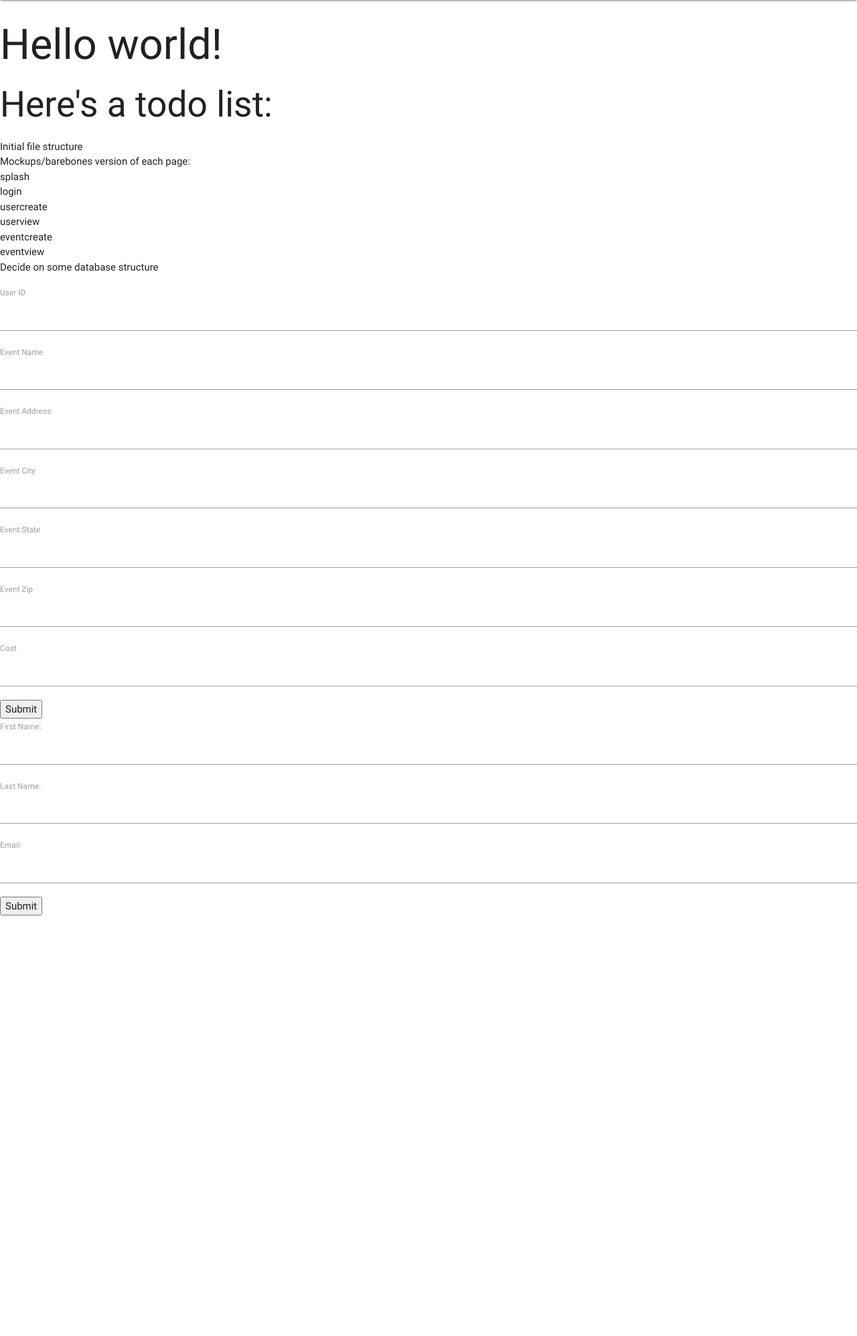
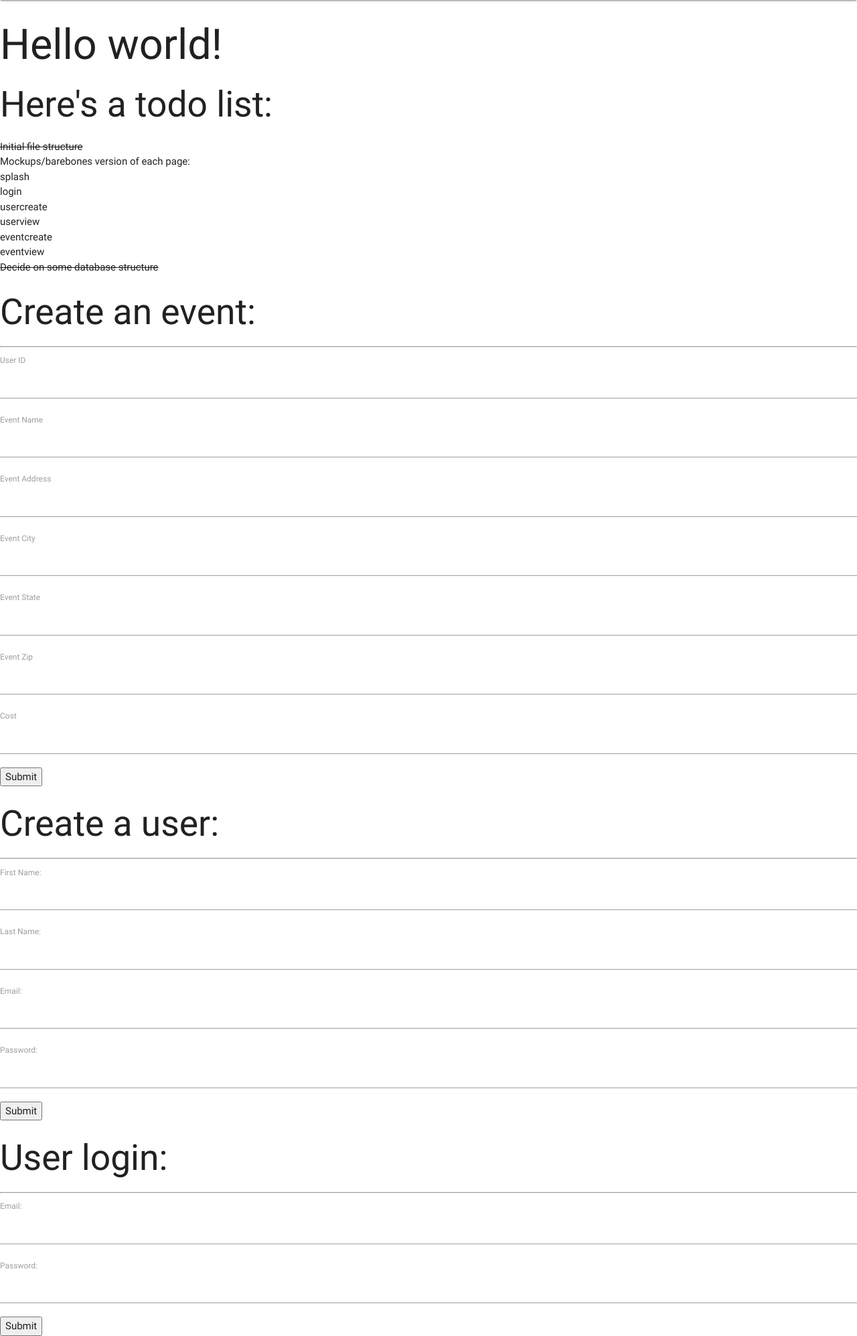
Before and after one commit to torrencj/Its-a-Go, a Node server app: page / in a window 1280 px wide. Shown: the part 64-2059 px from the top of the page at 67% size. Before the commit the page ends 1431 px from the top, so only its background shows below. Run offline with Node 20, Linux system fonts and the light colour scheme; some libraries are stand-ins or nearby versions.

```diff
--- a/app/models/user.js
+++ b/app/models/user.js
@@ -18,6 +18,9 @@ var User = sequelize.define("User", {
   },
   email: {
     type: DataTypes.STRING
+  },
+  hash: {
+    type: DataTypes.STRING
   }
 });
 
--- a/app/views/index.handlebars
+++ b/app/views/index.handlebars
@@ -3,7 +3,7 @@
 <h2>Here's a todo list:</h2>
 
 <ul>
-  <li>Initial file structure</li>
+  <strike><li>Initial file structure</li></strike>
   <li>
     Mockups/barebones version of each page:
     <ul>
@@ -15,43 +15,40 @@
       <li>eventview</li>
     </ul>
   </li>
-  <li>Decide on some database structure</li>
+  <strike><li>Decide on some database structure</li></strike>
 </ul>
 
+<!-- Create event placeholder -->
+<h2>Create an event:</h2>
+<hr>
 <form action="/api/event/new" method="POST">
-  <div>
     <label for="userId">User ID</label>
     <input type="text" name="userId">
-  </div>
-  <div>
+    <br>
     <label for="eventName">Event Name</label>
     <input type="text" name="eventName">
-  </div>
-  <div>
+    <br>
     <label for="eventAddress">Event Address</label>
     <input type="text" name="eventAddress">
-  </div>
-  <div>
+    <br>
     <label for="eventCity">Event City</label>
     <input type="text" name="eventCity">
-  </div>
-  <div>
+    <br>
     <label for="eventState">Event State</label>
     <input type="text" name="eventState">
-  </div>
-  <div>
+    <br>
     <label for="eventZip">Event Zip</label>
     <input type="text" name="eventZip">
-  </div>
-  <div>
+    <br>
     <label for="eventCost">Cost</label>
     <input type="text" name="eventCost">
-  </div>
-  <div>
+    <br>
     <button type="submit">Submit</button>
-  </div>
 </form>
 
+<!-- Create user placeholder -->
+<h2>Create a user:</h2>
+<hr>
 <form class="" action="/api/user/new" method="post">
   <label for="firstname"> First Name:</label>
   <input type="text" name="firstname">
@@ -61,5 +58,20 @@
   <br>
   <label for="email"> Email:</label>
   <input type="text" name="email">
+  <br>
+  <label for="pass"> Password:</label>
+  <input type="password" name="password">
   <button type="submit" name="button">Submit</button>
 </form>
+
+<!-- Login demo -->
+<h2>User login:</h2>
+<hr>
+<form class="" action="/api/user/login" method="post">
+  <label for="email"> Email:</label>
+  <input type="text" name="email">
+  <br>
+  <label for="pass"> Password:</label>
+  <input type="password" name="password">
+  <button type="submit" name="button">Submit</button>
+</form>
--- a/package.json
+++ b/package.json
@@ -18,6 +18,7 @@
   },
   "homepage": "https://github.com/marianapt/Project2#readme",
   "dependencies": {
+    "bcrypt": "^1.0.3",
     "body-parser": "^1.18.2",
     "express": "^4.15.4",
     "express-handlebars": "^3.0.0",
--- a/server.js
+++ b/server.js
@@ -12,7 +12,7 @@ var handlebars = require("express-handlebars");
 // Set up the Express App
 // =============================================================
 var app = express();
-var PORT = process.env.PORT || 8080;
+var PORT = process.env.PORT || 8000;
 
 // Requiring our models for syncing
 var db = require("./app/models");
```
Also changed, not shown: app/controllers/usercontroller.js (+43 -4 lines), README.md, 1 other file.
